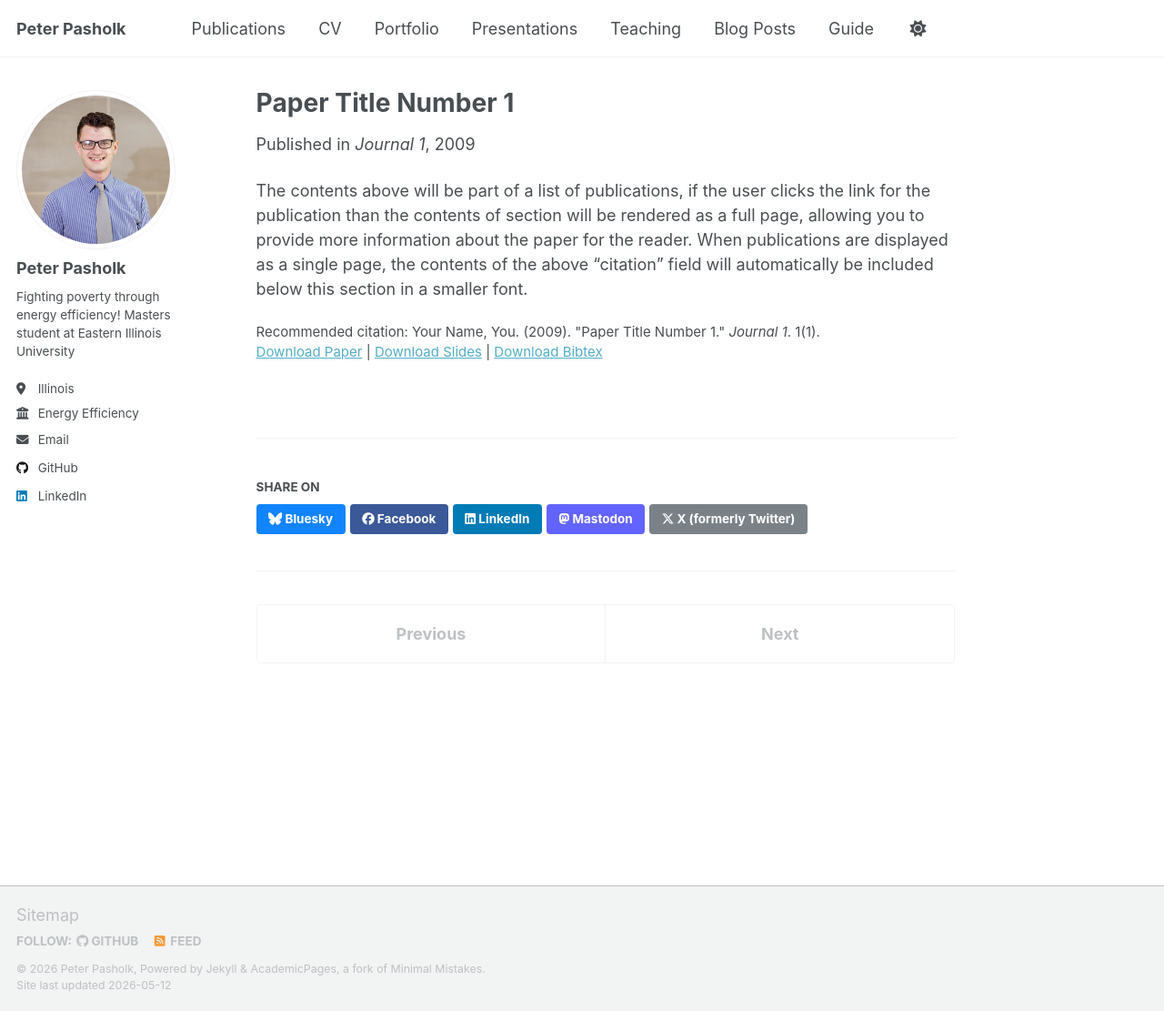
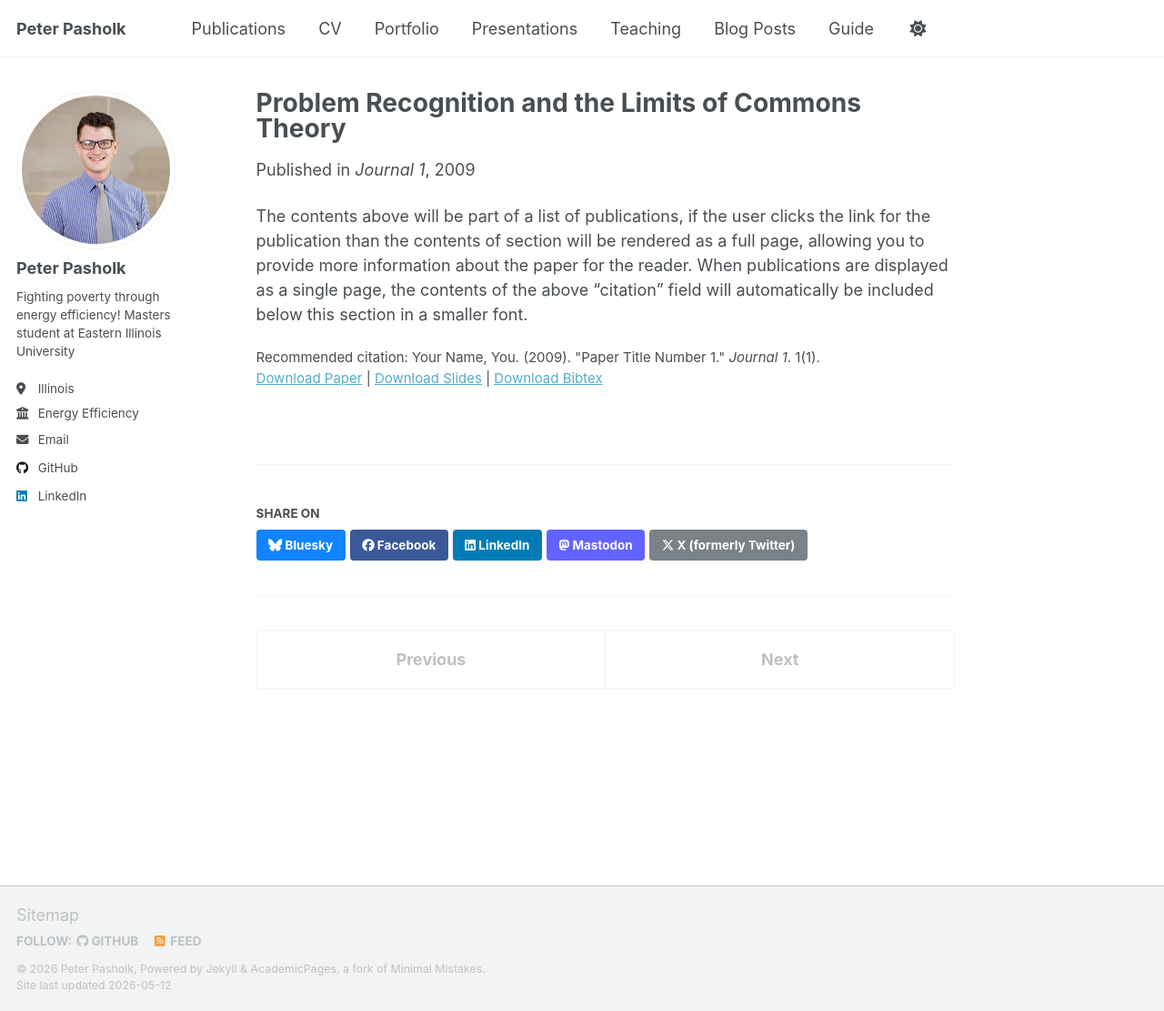
Before and after one commit to ppasholk/ppasholk.github.io, a Jekyll site: the page built from _publications/2026-05-03-Problem-Recognition-and-Commons-Theory.md, in a window 1280 px wide and 1111 px high. Shown: the whole window at 91% size. Built offline with Jekyll 4.4.1, drawn with Linux system fonts in a browser that asks for light colours; a script that is not in the unit is left out.

Commit message:
Update and rename 2009-10-01-paper-title-number-1.md to 2026-05-03-Problem-Recognition-and-Commons-Theory.md

```diff
--- a/_publications/2009-10-01-paper-title-number-1.md
+++ b/_publications/2026-05-03-Problem-Recognition-and-Commons-Theory.md
@@ -1,5 +1,5 @@
 ---
-title: "Paper Title Number 1"
+title: "Problem Recognition and the Limits of Commons Theory"
 collection: publications
 category: manuscripts
 permalink: /publication/2009-10-01-paper-title-number-1
```
